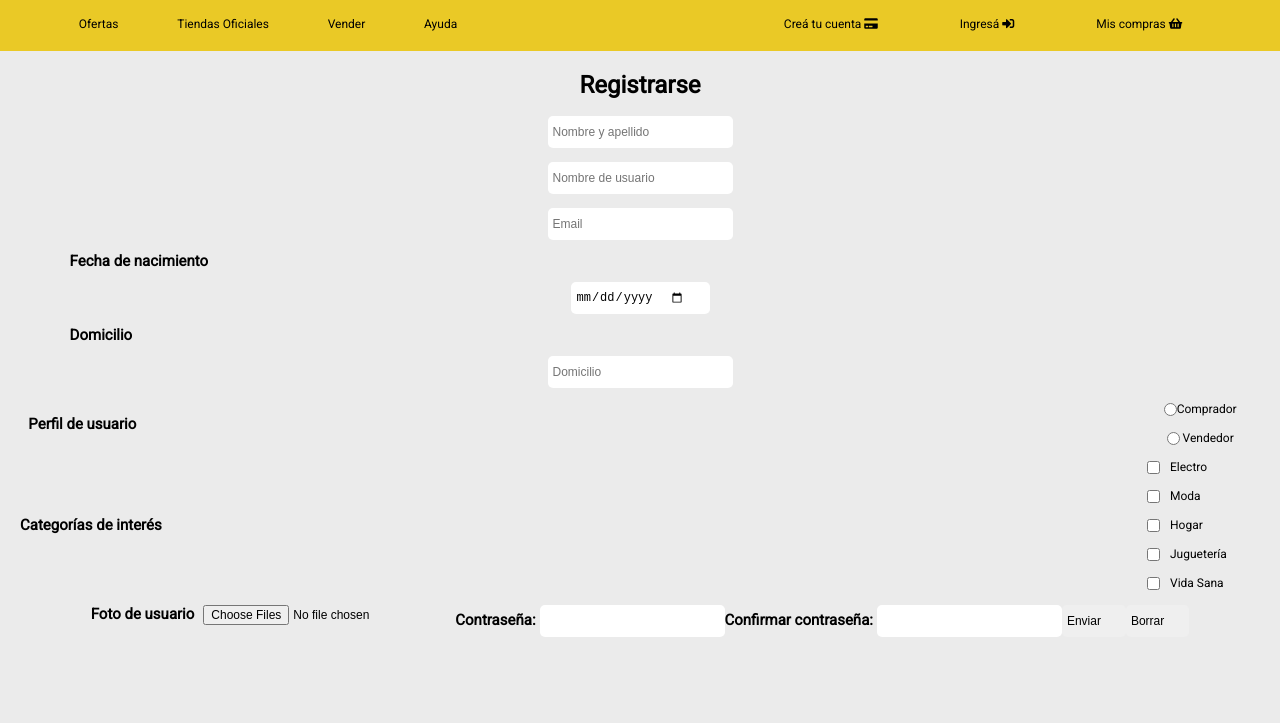
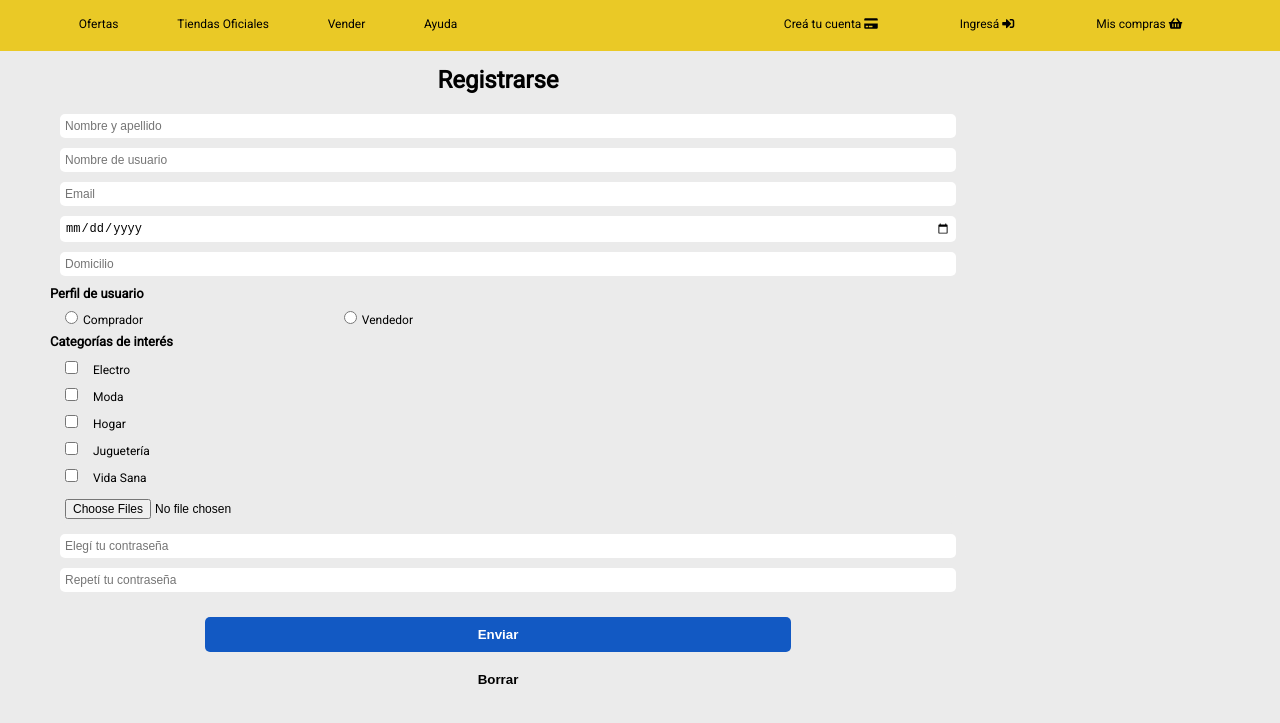
Before and after one commit to NahuelRosales/MercadoLiebre-C12-NahuelRosales, a website: page views/register.html in a window 1280 px wide. Shown: the part 69-792 px from the top of the page. Drawn offline with Linux system fonts and the light colour scheme.

Commit message:
working in login & register views

```diff
--- a/app.js
+++ b/app.js
@@ -18,3 +18,6 @@ app.get("/", (req, res) => {
 app.get("/register", (req, res) => {
     res.sendFile(path.resolve(__dirname, "./views/register.html"))
 })
+app.get("/login", (req, res) => {
+    res.sendFile(path.resolve(__dirname, "./views/login.html"))
+})
--- /dev/null
+++ b/public/css/login.css
@@ -0,0 +1,8 @@
+.subInfoInfo label{
+    display: none;
+}
+
+.subInfoInfo .login input{
+    width: 100%;
+
+}
--- a/public/css/register.css
+++ b/public/css/register.css
@@ -1,102 +1,116 @@
 .formRegister{
+    margin: 20px;
+}
+
+.formRegister h2{
+    font-size: var(--title);
+    margin: 15px;
+    text-align: center;
+}
+.formRegister label{
+    font-size: 13px;
+    font-weight: 700;
+    margin: 5px 0;
+}
+.info{
     display: flex;
-    flex-wrap: wrap;
-    margin: 20px;
-    align-items: center;
-    justify-content: center;
+    flex-direction: column;
+    justify-content: flex-start;
+
+    width: 90%;
 
 }
-.formRegister h2{
-    font-size: var(--title);
+
+.subInfoInfo{
+    display: flex;
+    flex-direction: column;
+
 }
-.formRegister label{
-    font-size: 15px;
-    font-weight: 700;
-    width: 92%;
-    margin: 5px 0;
+.subInfoInfo label{
+
 }
-.formRegister input{
+.subInfoInfo input, .date{
+    width: 100%;
+    background-color: white;
     font-size: var(--text);
-    height: 32px;
+    padding: 5px;
+    margin: 5px 10px;
+    border-radius: 5px;
     border: none;
+}
+.subInfoInfo .avatar{
+    background-color: var(--gris-claro);
+}
+.userProfile{
+    display: flex;
+    flex-direction: row;
+}
+.userProfile li{
+    margin-left: 10px;
+    width: 50%;
+}
+.userProfile input{
+
+    margin: 5px;
     border-radius: 5px;
-    background-color: none;
-    padding-left: 5px;
-    padding-right: 25px;
-    margin: 7px 0;
-}
-.registrarse{
-    width: 100%;
-    display: flex;
-    justify-content: center;
-    margin-bottom: 10px;
 }
 
-.name{
+
+.info .interest input{
+    margin: 7px 15px;
+    border-radius: 5px;
+
+}
+
+.buttons{
+    display: flex;
+    flex-direction: column;
+    margin: 15px 30px;
+    align-items: center;
+    justify-content:space-evenly;
+
+
+
+}
+.submitForm, .resetForm{
+    display: flex;
     width: 100%;
-    display: flex;
     justify-content: center;
 }
-.userName{
-    width: 100%;
-    display: flex;
-    justify-content: center;
+
+.buttons input{
+    font-weight: bold;
+    color: white;
+    width: 70%;
+    cursor: pointer;
+    padding: 10px;
+    margin: 5px 0px;
+    border: none;
+    background: var(--celeste);
+    border-radius: 5px;
 }
-.email{
-    width: 100%;
-    display: flex;
-    justify-content: center;
-}
-.birthDate{
-    width: 100%;
-    display: flex;
-    flex-direction: column;
-    flex-wrap: wrap;
-    align-items: center;
+.resetForm input{
+    background: none;
+    color: var(--text);
+
 }
 
-.address{
-    width: 100%;
-    display: flex;
-    flex-direction: column;
-    flex-wrap: wrap;
-    align-items: center;
-}
-.userProfile{
-    width: 100%;
-    display: flex;
-    flex-wrap: wrap;
-    align-items: center;
-    justify-content: space-evenly;
-    margin-right: 15px;
-}
+ /*desktop*/
+    @media (min-width: 640px){
+        .formRegister{
+            width: 70%;
+            margin: 15px 50px 0 50px;
+            ;
 
-.userProfile input{
-    height: 15px;
+        }
+        .info{
+            width: 100%;
+        }
+        .subInfoInfo input, .date{
 
-}
-.userProfile ul li{
-    width: ;
-    display: flex;
-    flex-direction: row;
-    align-items: center;
-    justify-content: space-evenly;
-}
-.interest{
-    width: 100%;
-    display: flex;
-    flex-wrap: wrap;
-    align-items: center;
-    justify-content: flex-start;
-    margin-right: 15px;
-}
 
-.interest input{
-    height: 15px;
-    margin-right: 10px;
-}
-.interest ul li{
-    width: 100%;
-    display: flex;
-    align-items: center;
-}
+        }
+        .userProfile li{
+            width: 30%;
+        }
+    }
--- a/public/css/style.css
+++ b/public/css/style.css
@@ -4,4 +4,5 @@
 @import url("header.css");
 @import url("footer.css");
 @import url("home.css");
-@import url("register.css")
+@import url("register.css");
+@import url("login.css");
--- a/views/register.html
+++ b/views/register.html
@@ -1,5 +1,5 @@
 <!DOCTYPE html>
-<html lang="en">
+<html lang="es">
 
 <head>
     <meta charset="UTF-8">
@@ -41,38 +41,43 @@
             <i class="fas fa-bars"></i>
         </div>
     </header>
-    <form action="" method="GET" class="formRegister">
+    <form action="/" method="GET" class="formRegister">
         <h2 class="registrarse">Registrarse</h2>
-        <div class="name">
-            <!-- <label for="nombre">Nombre y apellido</label> -->
+            <div class="info">
+                <div class="subInfo"></div>
+                    <div class="subInfoInfo">
+                        <label for="nombre">Nombre y apellido</label>
                         <input type="text" name="name" id="nombre" placeholder="Nombre y apellido">
                     </div>
-        <div class="userName">
-            <!-- <label for="nombre">Nombre de usuario</label> -->
+                    <div class="subInfoInfo">
+                        <label for="nombre">Nombre de usuario</label>
                         <input type="text" name="user" id="nombre" placeholder="Nombre de usuario">
                     </div>
-        <div class="email">
-            <!-- <label for="email">Email:</label> -->
+                    <div class="subInfoInfo">
+                        <label for="email">Email:</label>
                         <input type="email" name="email" id="E-mail" placeholder="Email">
                     </div>
-        <div class="birthDate">
-            <label for="birthDate">Fecha de nacimiento</label>
-            <input type="date" name="birthDate" id="birthDate">
+                    <div class="subInfoInfo">
+                        <label for="birthDate" >Fecha de nacimiento</label>
+                        <input type="date" name="birthDate" id="birthDate" class="date">
                     </div>
-        <div class="address">
+                    <div class="subInfoInfo">
                         <label for="address">Domicilio</label>
                         <input type="text" name="address" id="address" placeholder="Domicilio">
                     </div>
-        <div class="userProfile">
+            </div>
+            <div class="info">
+
                     <label for="userProfile">Perfil de usuario</label>
-            <ul>
+                    <ul class="userProfile">
                         <li><input type="radio" name="userProfile" id="userProfile" value="comprador">Comprador</input></li>
                         <li><input type="radio" name="userProfile" id="userProfile" value="vendedor">Vendedor</input></li>
                     </ul>
+
             </div>
-        <div class="interest">
+            <div class="info">
                 <label for="interest">Categorías de interés</label>
-            <ul>
+                <ul class="interest">
                     <li><input type="checkbox">Electro</input></li>
                     <li><input type="checkbox">Moda</input></li>
                     <li><input type="checkbox">Hogar</input></li>
@@ -81,25 +86,36 @@
                 </ul>
 
             </div>
-        <div class="avatar">
+            <div class="info">
+                <div class="subInfoInfo">
                     <label for="avatar">Foto de usuario</label>
-            <input type="file" multiple accept="image/png, image/jpeg" id="avatar">
+                    <input class="avatar" type="file" multiple accept="image/png, image/jpeg" id="avatar">
                 </div>
-        <div class="pass">
+            </div>
+
+            <div class="info">
+                <div class="subInfoInfo">
                     <label for="pass">Contraseña:</label>
-            <input type="password" name="pass" id="pass">
+                    <input type="password" name="pass" id="pass" placeholder="Elegí tu contraseña">
                 </div>
-        <div class="passConfirm">
+            </div>
+
+            <div class="info">
+                <div class="subInfoInfo">
                     <label for="pass">Confirmar contraseña:</label>
-            <input type="password" name="pass" id="pass">
+                    <input type="password" name="pass" id="pass" placeholder="Repetí tu contraseña">
                 </div>
+            </div>
+
+            <div class="buttons">
                 <div class="submitForm submitRegister">
-            <input type="submit" value="Enviar" href="/home">
+                    <input type="submit" value="Enviar">
                 </div>
+
                 <div class="resetForm resetRegister">
                     <input type="reset" value="Borrar">
                 </div>
-
+            </div>
 
 
     </form>
```
Also changed, not shown: views/login.html (added, +74 -0 lines). Lines whose indentation alone changed are shown as unchanged.
